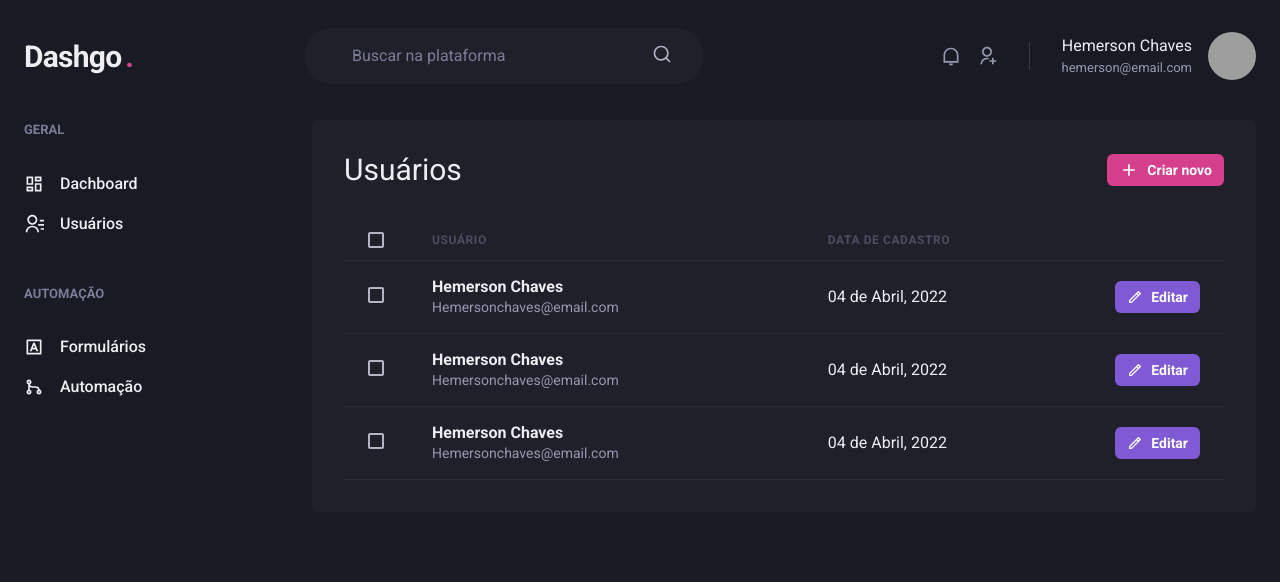
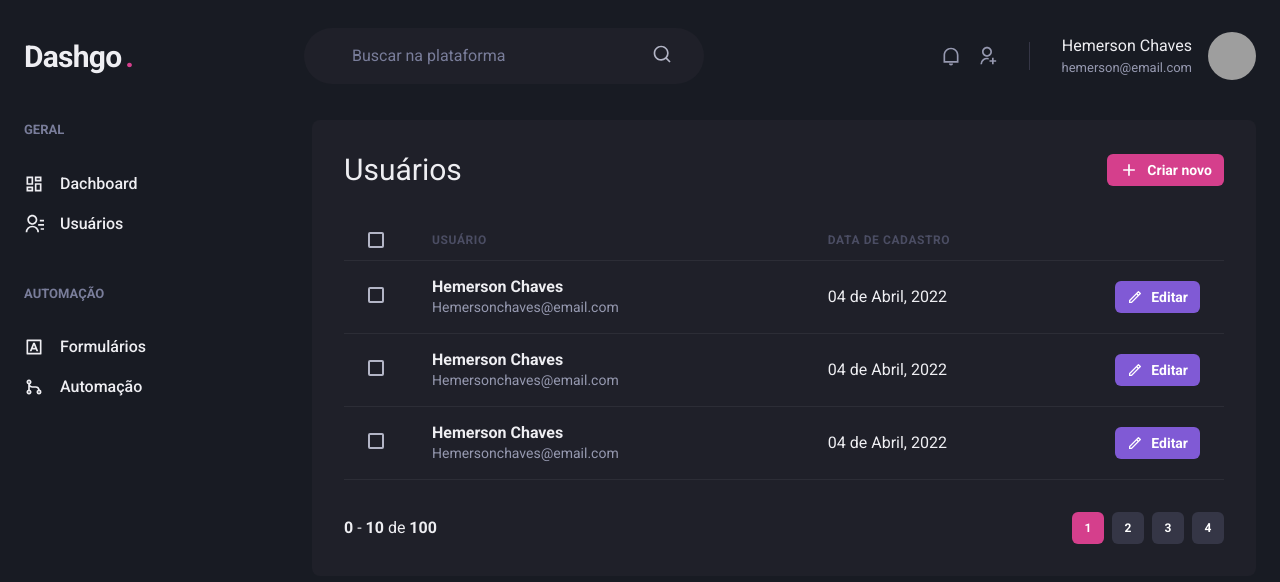
Before and after one commit to HemersonChaves/Construindo-interfaces-do-futuro, a Next.js app: page /users in a window 1280 px wide. Shown: the top 582 px of the page. Built offline with nearby package versions, Linux system fonts and the light colour scheme; grey boxes are pictures that could not be loaded.

Commit message:
feat(paginação): Componente: Pagination

```diff
--- /dev/null
+++ b/src/components/Pagination.tsx
@@ -0,0 +1,71 @@
+import { Box, Button, Stack } from "@chakra-ui/react";
+
+export function Pagination() {
+    return (
+        <Stack
+            direction='row'
+            mt='8'
+            justify='space-between'
+            align='center'
+        >
+            <Box>
+                <strong>0</strong> - <strong>10</strong> de <strong>100</strong>
+            </Box>
+            <Stack
+                direction='row'
+                spacing='2'
+            >
+                <Button
+                    size='sm'
+                    fontSize='xs'
+                    width='4'
+                    colorScheme='pink'
+                    disabled
+                    _disabled={{
+                        bg: 'pink.500',
+                        cursor: 'default',
+                    }}
+                >
+                    1
+                </Button>
+                <Button
+                    size='sm'
+                    fontSize='xs'
+                    width='4'
+                    colorScheme='pink'
+                    bg='gray.700'
+                    _hover={{
+                        bg: 'gray.500'
+                    }}
+                >
+                    2
+                </Button>
+                <Button
+                    size='sm'
+                    fontSize='xs'
+                    width='4'
+                    colorScheme='pink'
+                    bg='gray.700'
+                    _hover={{
+                        bg: 'gray.500'
+                    }}
+                >
+                    3
+                </Button>
+                <Button
+                    size='sm'
+                    fontSize='xs'
+                    width='4'
+                    colorScheme='pink'
+                    bg='gray.700'
+                    _hover={{
+                        bg: 'gray.500'
+                    }}
+                >
+                    4
+                </Button>
+            </Stack>
+
+        </Stack>
+    );
+}
--- a/src/pages/users/index.tsx
+++ b/src/pages/users/index.tsx
@@ -1,6 +1,7 @@
 import { Box, Button, Checkbox, Flex, Heading, Icon, Table, Tbody, Td, Th, Thead, Tr, Text } from "@chakra-ui/react";
 import { RiAddLine, RiPencilLine } from "react-icons/ri";
 import { Header } from "../../components/Header";
+import { Pagination } from "../../components/Pagination";
 import { Sidebar } from "../../components/Siderbar";
 
 export default function UserList() {
@@ -103,6 +104,7 @@
                             </Tr>
                         </Tbody>
                     </Table>
+                    <Pagination />
                 </Box>
             </Flex>
         </Box>
```
